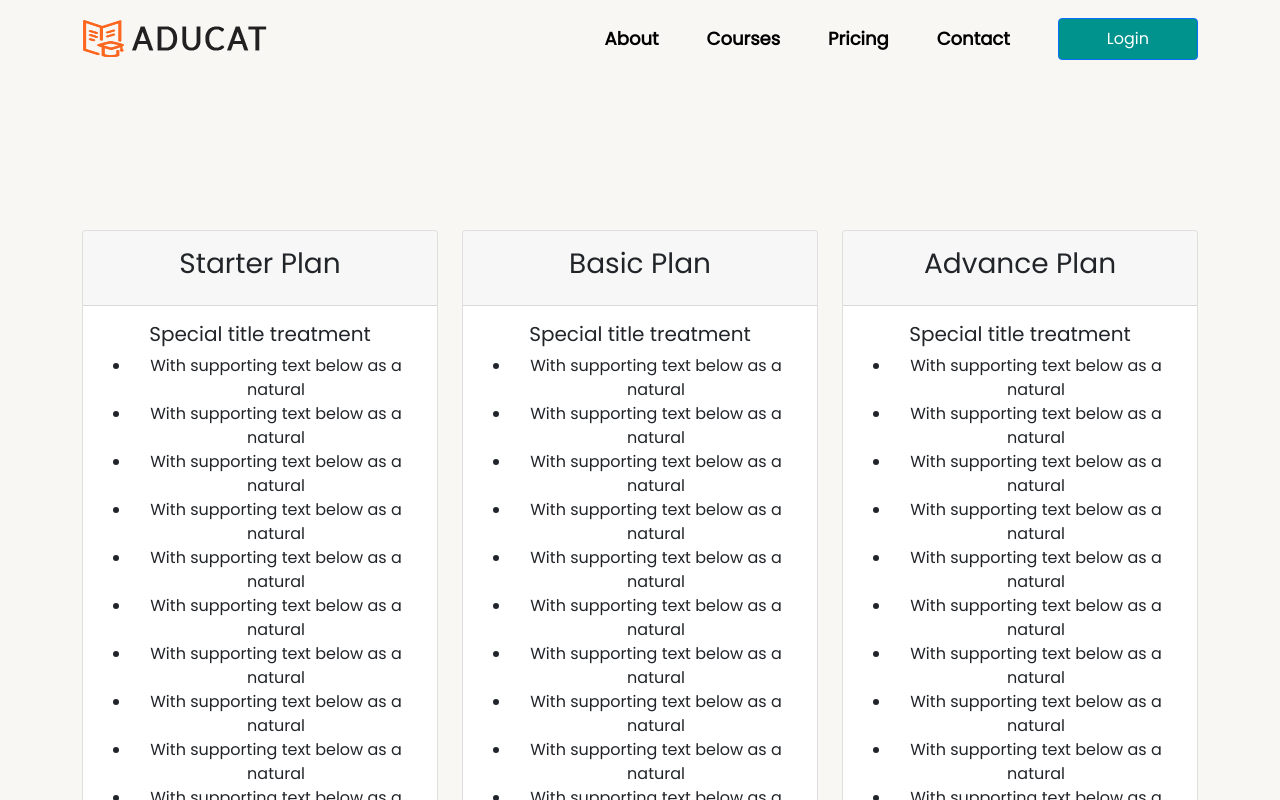
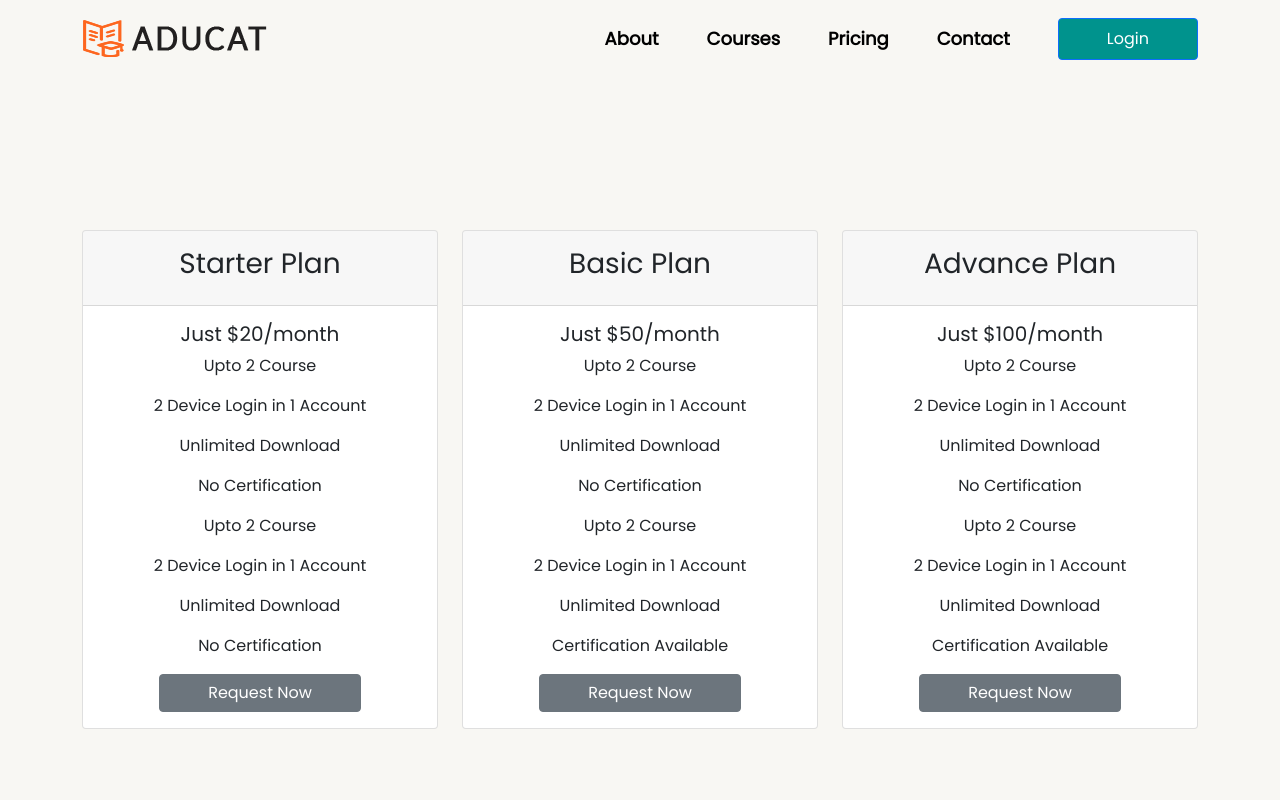
Before and after one commit to the-shahriar/aducat-elearning-platform-react, a React (Create React App) app: page /pricing in a window 1280 px wide. Shown: the top 800 px of the page. Built offline with nearby package versions, Linux system fonts and the light colour scheme.

Commit message:
some design revised

```diff
--- a/src/component/Pricing/Pricing.js
+++ b/src/component/Pricing/Pricing.js
@@ -15,20 +15,17 @@ const Pricing = () => {
                                     <h3>Starter Plan</h3>
                                 </Card.Header>
                                 <Card.Body>
-                                    <Card.Title>Special title treatment</Card.Title>
+                                    <Card.Title>Just $20/month</Card.Title>
                                     <Card.Text>
-                                        <ul>
-                                            <li> With supporting text below as a natural</li>
-                                            <li> With supporting text below as a natural</li>
-                                            <li> With supporting text below as a natural</li>
-                                            <li> With supporting text below as a natural</li>
-                                            <li> With supporting text below as a natural</li>
-                                            <li> With supporting text below as a natural</li>
-                                            <li> With supporting text below as a natural</li>
-                                            <li> With supporting text below as a natural</li>
-                                            <li> With supporting text below as a natural</li>
-                                            <li> With supporting text below as a natural</li>
-                                        </ul>
+
+                                        <p>Upto 2 Course</p>
+                                        <p>2 Device Login in 1 Account</p>
+                                        <p>Unlimited Download</p>
+                                        <p>No Certification</p>
+                                        <p>Upto 2 Course</p>
+                                        <p>2 Device Login in 1 Account</p>
+                                        <p>Unlimited Download</p>
+                                        <p>No Certification</p>
                                     </Card.Text>
                                     <Button className="px-5" variant="secondary">Request Now</Button>
                                 </Card.Body>
@@ -40,20 +37,16 @@ const Pricing = () => {
                                     <h3>Basic Plan</h3>
                                 </Card.Header>
                                 <Card.Body>
-                                    <Card.Title>Special title treatment</Card.Title>
+                                    <Card.Title>Just $50/month</Card.Title>
                                     <Card.Text>
-                                        <ul>
-                                            <li> With supporting text below as a natural</li>
-                                            <li> With supporting text below as a natural</li>
-                                            <li> With supporting text below as a natural</li>
-                                            <li> With supporting text below as a natural</li>
-                                            <li> With supporting text below as a natural</li>
-                                            <li> With supporting text below as a natural</li>
-                                            <li> With supporting text below as a natural</li>
-                                            <li> With supporting text below as a natural</li>
-                                            <li> With supporting text below as a natural</li>
-                                            <li> With supporting text below as a natural</li>
-                                        </ul>
+                                        <p>Upto 2 Course</p>
+                                        <p>2 Device Login in 1 Account</p>
+                                        <p>Unlimited Download</p>
+                                        <p>No Certification</p>
+                                        <p>Upto 2 Course</p>
+                                        <p>2 Device Login in 1 Account</p>
+                                        <p>Unlimited Download</p>
+                                        <p>Certification Available</p>
                                     </Card.Text>
                                     <Button className="px-5" variant="secondary">Request Now</Button>
                                 </Card.Body>
@@ -65,20 +58,16 @@ const Pricing = () => {
                                     <h3>Advance Plan</h3>
                                 </Card.Header>
                                 <Card.Body>
-                                    <Card.Title>Special title treatment</Card.Title>
+                                    <Card.Title>Just $100/month</Card.Title>
                                     <Card.Text>
-                                        <ul>
-                                            <li> With supporting text below as a natural</li>
-                                            <li> With supporting text below as a natural</li>
-                                            <li> With supporting text below as a natural</li>
-                                            <li> With supporting text below as a natural</li>
-                                            <li> With supporting text below as a natural</li>
-                                            <li> With supporting text below as a natural</li>
-                                            <li> With supporting text below as a natural</li>
-                                            <li> With supporting text below as a natural</li>
-                                            <li> With supporting text below as a natural</li>
-                                            <li> With supporting text below as a natural</li>
-                                        </ul>
+                                        <p>Upto 2 Course</p>
+                                        <p>2 Device Login in 1 Account</p>
+                                        <p>Unlimited Download</p>
+                                        <p>No Certification</p>
+                                        <p>Upto 2 Course</p>
+                                        <p>2 Device Login in 1 Account</p>
+                                        <p>Unlimited Download</p>
+                                        <p>Certification Available</p>
                                     </Card.Text>
                                     <Button className="px-5" variant="secondary">Request Now</Button>
                                 </Card.Body>
@@ -88,7 +77,7 @@ const Pricing = () => {
                 </Container>
             </div>
             <Newsletter></Newsletter>
-        </div>
+        </div >
     );
 };
 
```
